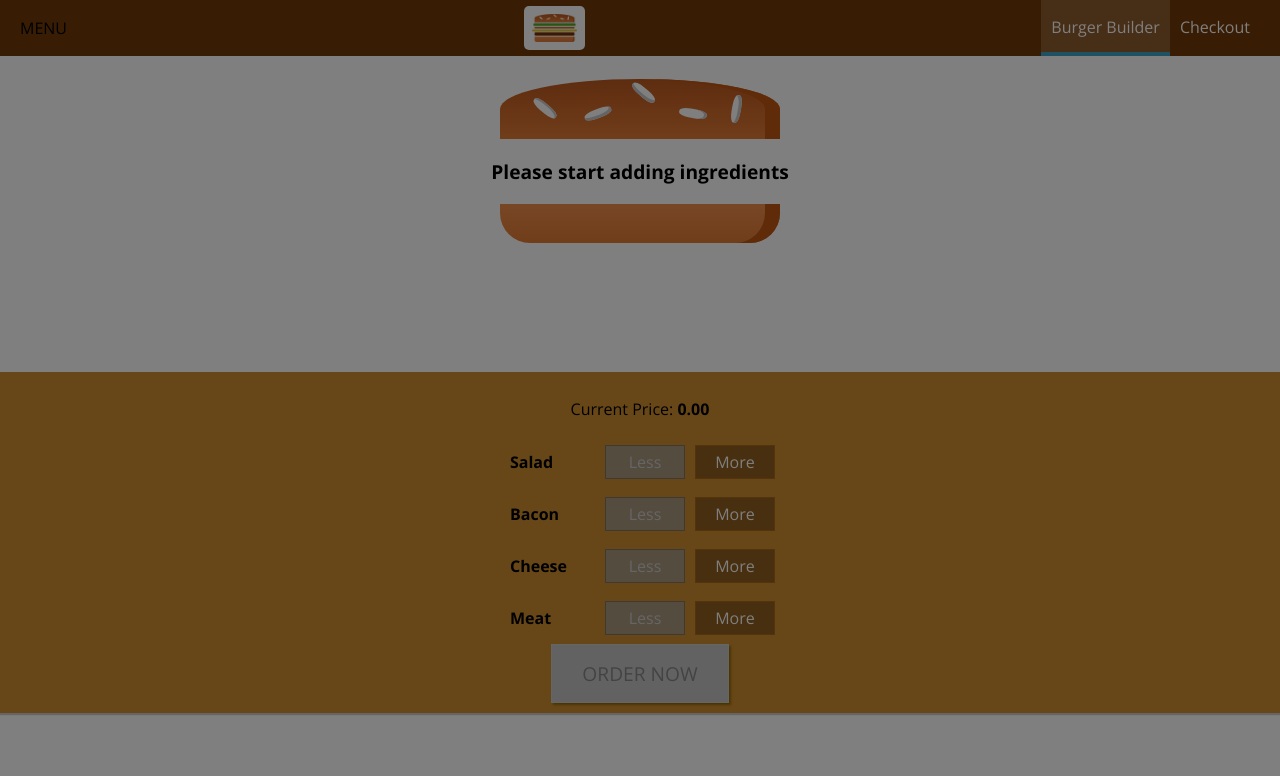
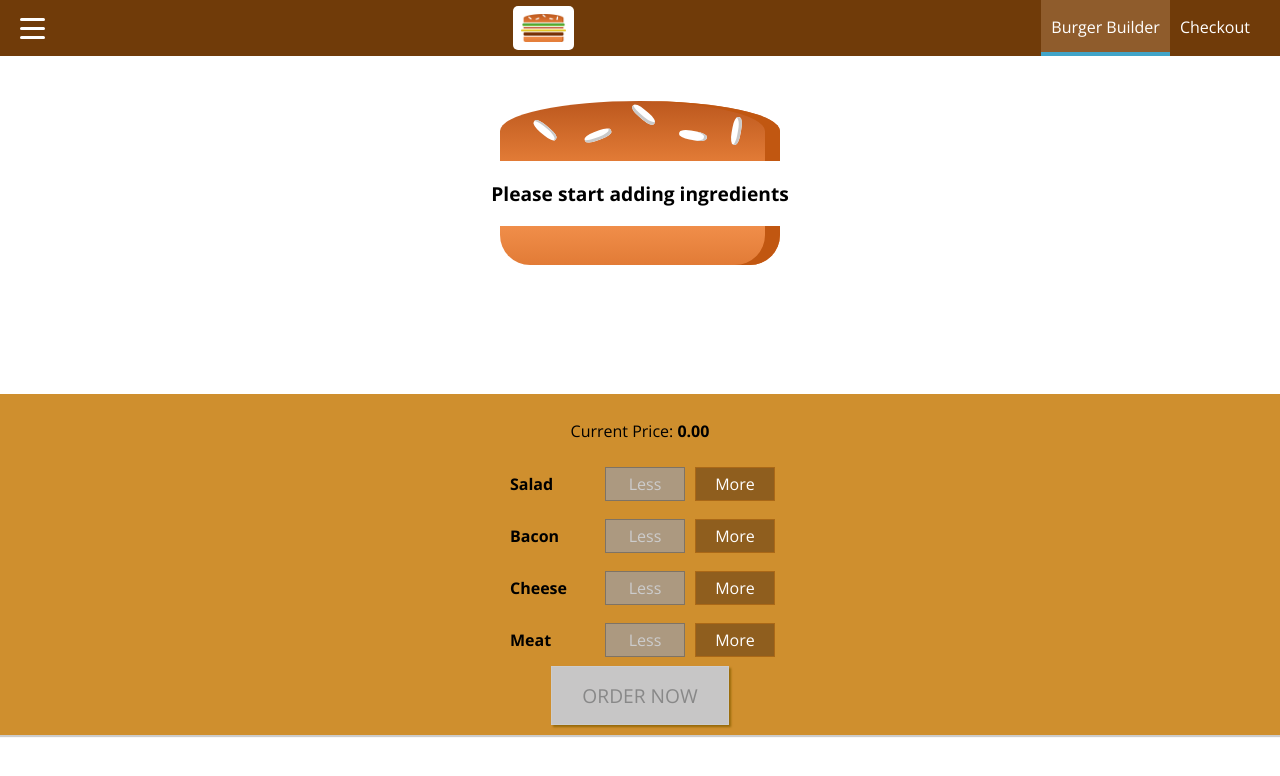
Before and after one commit to obwansan/burger-builder-app, a React app: page / in a window 1280 px wide. Shown: the top 776 px of the page. Built offline with nearby package versions, Linux system fonts and the light colour scheme.

Commit message:
Adding a sideDrawer toggle button

```diff
--- a/src/components/Layout/Layout.js
+++ b/src/components/Layout/Layout.js
@@ -8,20 +8,26 @@ import SideDrawer from '../Navigation/SideDrawer/SideDrawer';
 class Layout extends Component {
 
   state = {
-    showSideDrawer: true
+    showSideDrawer: false
   }
 
-  sideDrawerCloseHandler = () => {
-    this.setState({showSideDrawer: false});
+  // sideDrawerCloseHandler = () => {
+  //   this.setState({showSideDrawer: false});
+  // }
+
+  toggleSideDrawer = () => {
+    this.setState({showSideDrawer: !this.state.showSideDrawer});
   }
 
   render() {
     return (
       <Aux>
-        <Toolbar />
+        <Toolbar
+          toggleSideDrawer={this.toggleSideDrawer} />
+        />
         <SideDrawer
           open={this.state.showSideDrawer}
-          close={this.sideDrawerCloseHandler} />
+          toggle={this.toggleSideDrawer} />
         <main className={classes.Content}>
           {this.props.children}
         </main>
--- /dev/null
+++ b/src/components/Menu/menu.css
@@ -0,0 +1,11 @@
+.MenuIcon {
+  height: 90%;
+}
+
+.MenuIconLine {
+  width: 25px;
+  height: 3px;
+  background-color: #FFFFFF;
+  margin: 6px 0;
+  border-radius: 2px;
+}
--- /dev/null
+++ b/src/components/Menu/menu.js
@@ -0,0 +1,17 @@
+import React from 'react';
+
+// import Aux from '../../hoc/Aux';
+import classes from './menu.css';
+
+const menu = (props) => (
+  // Can't use onClick on a <Aux> component
+  // <Aux>
+    <div onClick={props.toggleSD}>
+      <div className={classes.MenuIconLine}></div>
+      <div className={classes.MenuIconLine}></div>
+      <div className={classes.MenuIconLine}></div>
+    </div>
+  // </Aux>
+)
+
+export default menu;
--- a/src/components/Navigation/SideDrawer/SideDrawer.js
+++ b/src/components/Navigation/SideDrawer/SideDrawer.js
@@ -8,6 +8,8 @@ import Aux from '../../../hoc/Aux';
 
 const sideDrawer = (props) => {
 
+  // The sideDrawer's position is opened and closed using classes,
+  // that are determined by props.open
   let attachedClasses = [classes.SideDrawer, classes.Close];
   if (props.open) {
     attachedClasses = [classes.SideDrawer, classes.Open];
@@ -16,8 +18,8 @@ const sideDrawer = (props) => {
   return (
     <Aux>
       <Backdrop
-        show={props.open}
-        clicked={props.close}
+        showSideDrawer={props.open}
+        clicked={props.toggle}
       />
       <div className={attachedClasses.join(' ')}>
         <div className={classes.Logo}>
--- a/src/components/Navigation/Toolbar/Toolbar.js
+++ b/src/components/Navigation/Toolbar/Toolbar.js
@@ -2,11 +2,15 @@ import React from 'react';
 
 import Logo from '../../Logo/Logo';
 import NavigationItems from '../NavigationItems/NavigationItems';
+import Menu from '../../Menu/menu';
 import classes from './Toolbar.css';
 
 const toolbar = (props) => (
     <header className={classes.Toolbar}>
-      <div>MENU</div>
+      {/* <div onClick={props.toggleSideDrawer}>MENU</div> */}
+      <div>
+        <Menu toggleSD={props.toggleSideDrawer} />
+      </div>
       <div className={classes.Logo}>
         <Logo />
       </div>
--- a/src/components/UI/Backdrop/Backdrop.js
+++ b/src/components/UI/Backdrop/Backdrop.js
@@ -6,7 +6,7 @@ const backdrop = (props) => (
   // It's ok for a component to return null.
   // The backdrop displaying is controlled by toggling state.showSideDrawer or state.purchasing
   // to true/false
-  props.show ? <div className={classes.Backdrop} onClick={props.clicked}></div> : null
+  props.showSideDrawer ? <div className={classes.Backdrop} onClick={props.clicked}></div> : null
 );
 
 export default backdrop;
```
Also changed, not shown: src/assets/menu.png (added).
